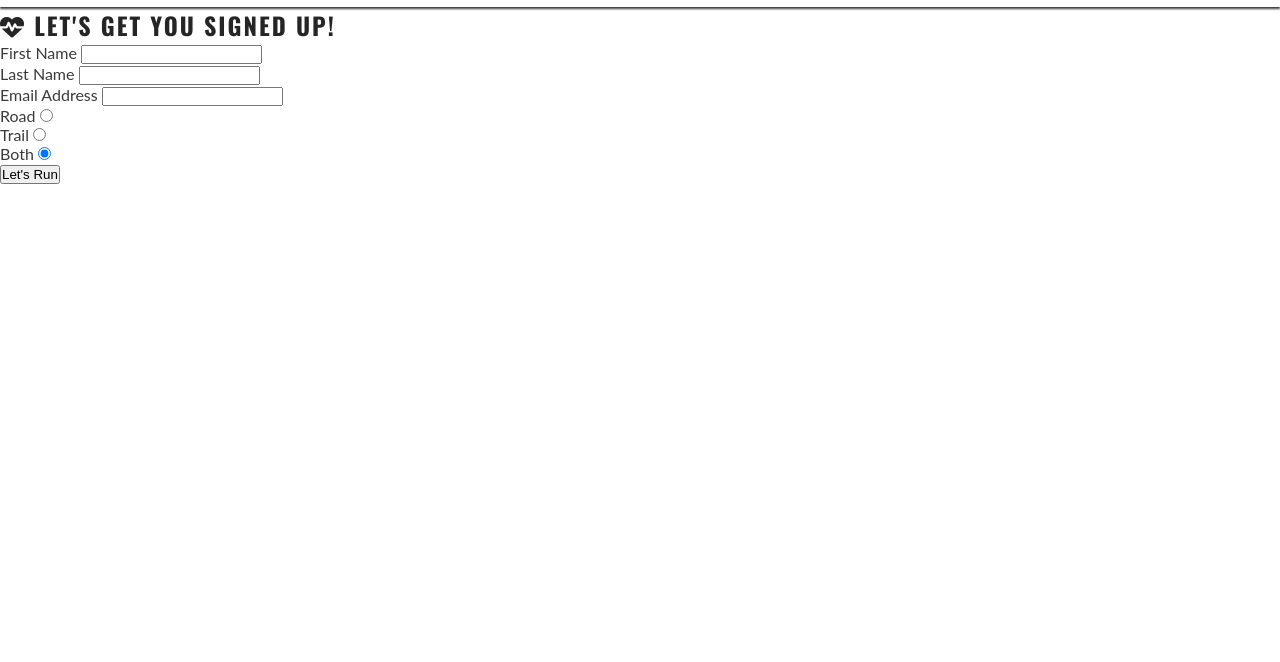
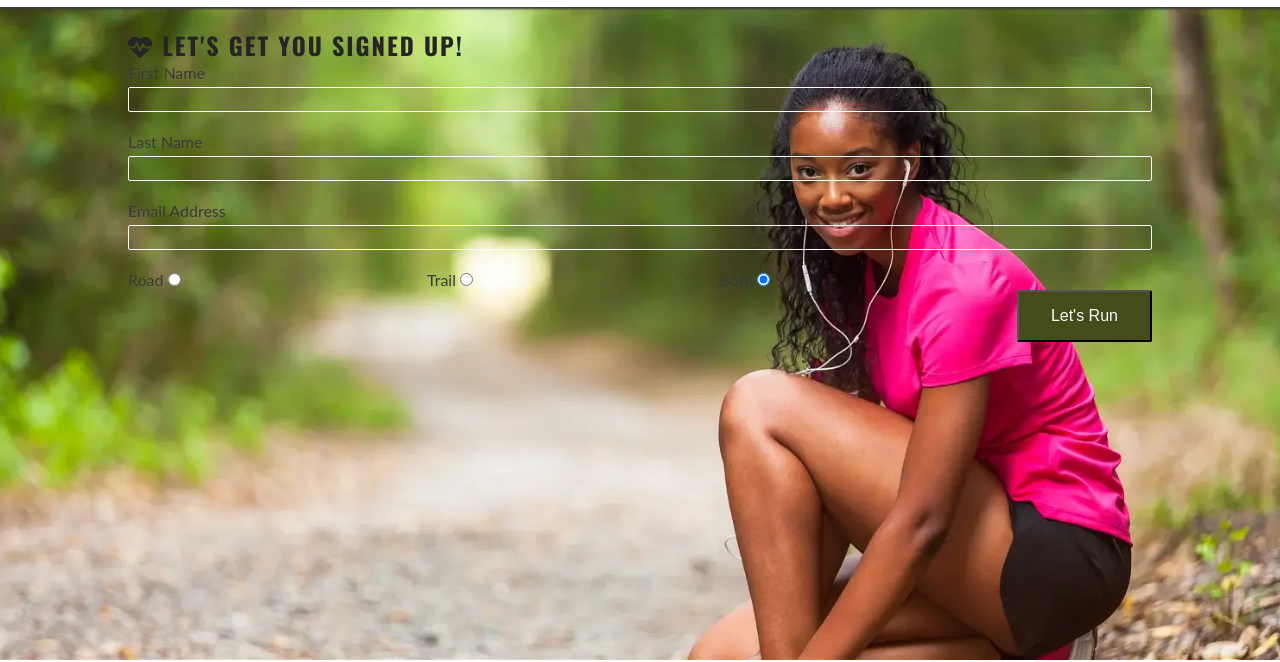
Before and after one commit to ollebrask/love-running, a plain HTML site: page signup.html in a window 1280 px wide. Shown: the part 72-734 px from the top of the page. Drawn offline with nearby package versions, Linux system fonts and the light colour scheme.

Commit message:
Styled signup page and edited for larger screens

```diff
--- a/assets/css/style.css
+++ b/assets/css/style.css
@@ -90,10 +90,13 @@ nav {
 }
 /*main content*/
 main {
-    /* make main element take up any surplus space to push footer down */
-    flex: 1 0 auto;
-    /* make the text push down so its viewable*/
-    margin-top: 47px;
+     /* Enlarge main element to push footer down*/
+     flex: 1 0 auto;
+     /* Add margin at the top to prevent content from being covered by the header */
+     margin-top: 47px;
+     /* Enable flex properties for child elements */
+     display: flex;
+     flex-direction: column;
 }
 
 /*hero section*/
@@ -198,6 +201,51 @@ main {
     line-height: 0;
 }
 
+/* signup page*/
+#signup {
+    background-image: url("../images/signup-image.webp");
+    background-size: cover;
+    background-position: 75%;
+    padding: 20px 10% 0 10%;
+    flex-grow: 1;
+}
+
+#signup-form {
+    color: #ffffff;
+    background-color: rgba(60, 60, 60, 0.6)
+    padding: 30px;
+}
+
+#signup-form > h2 {
+    color: #fafafa;
+    margin-bottom: 20px;
+}
+
+.text-input {
+    background: transparent;
+    color: #fafafa;
+    width: 100%;
+    height: 25px;
+    margin: 5px 0 20px 0;
+    border: 1px solid #fafafa;
+    border-radius: 2px;
+    padding: 0 5px;
+}
+
+.radio-buttons {
+    width: 100%;
+    display: flex;
+    justify-content: space-between;
+}
+
+.join-button {
+    margin-top: 20px;
+    border-radius: 2px;
+    padding: 15px 32px;
+    font-size: 100%;
+    background-color: #454b1b;
+    color: #fafafa;
+}
 /*footer*/
 #social-networks {
     text-align: center;
@@ -281,6 +329,29 @@ main {
     #photos {
         column-count: 3;
     }
+
+    /* form page*/
+    #signup {
+        background-position: center;
+        position: relative;
+    }
+
+    #signup-form {
+        max-width: 400px;
+        position: absolute;
+        left: 10%;
+        top: 150px;
+    }
+
+    .text-input:hover {
+        border-color: #f16c6b;
+    }
+
+    .join-button:hover {
+        background-color: #fafafa;
+        color: #454b1b;
+    }
+
 }
 /* larger screens than 992px*/
 @media screen and (min-width: 992px) {
```
Also changed, not shown: signup.html (+6 -3 lines), assets/images/signup-image.webp (added).
